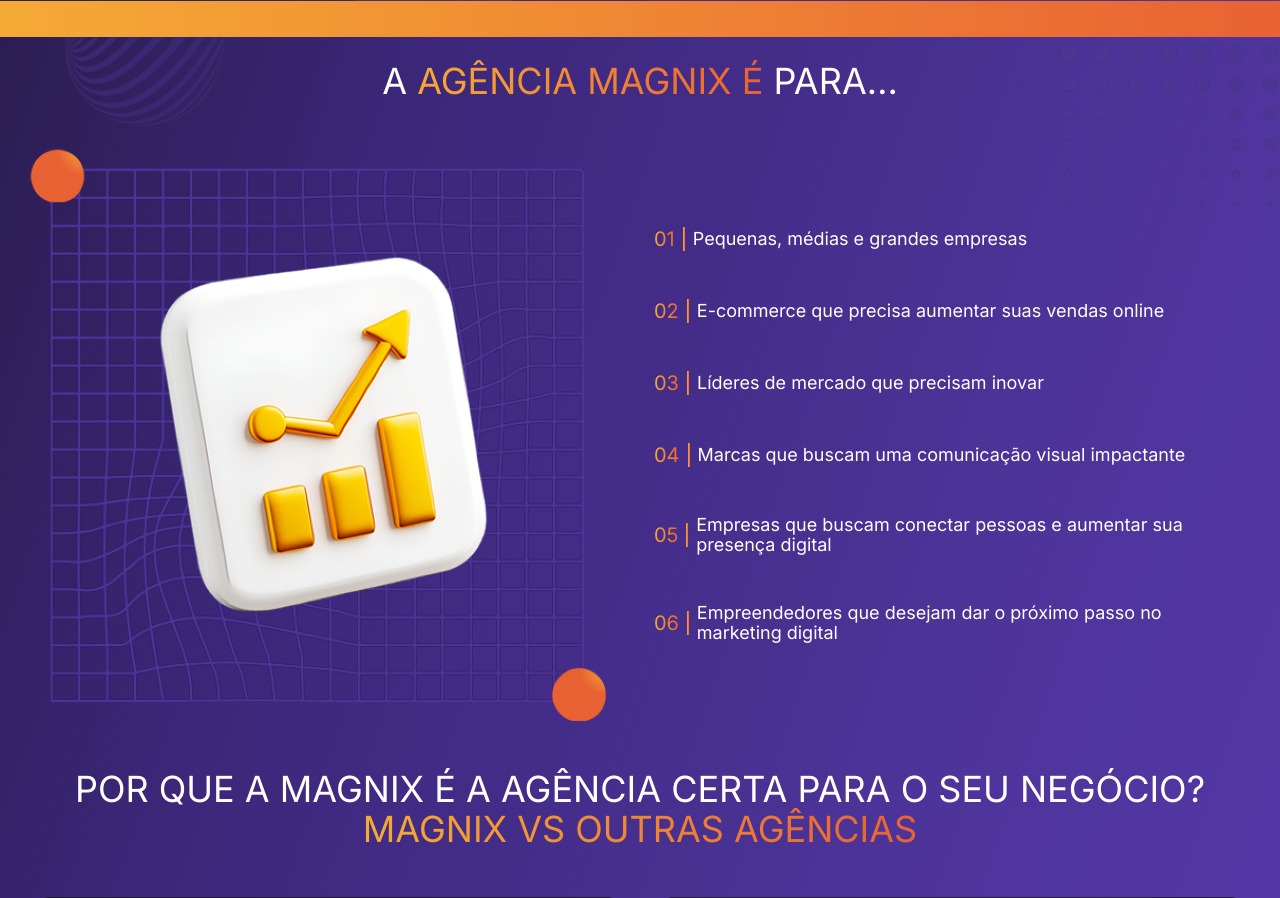
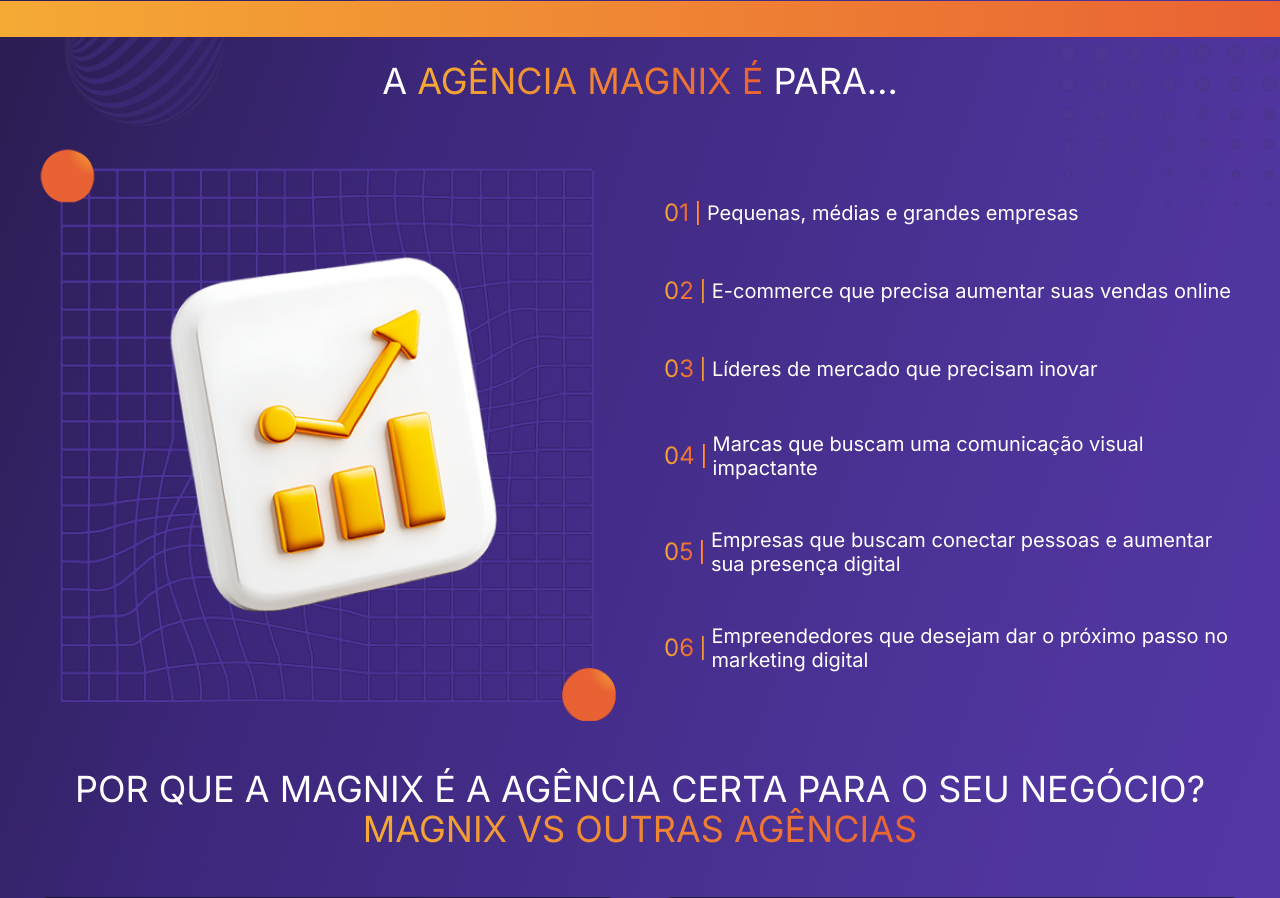
Before and after one commit to pedroeuzebiodev/agenciamagnix.com, a PHP site: page / in a window 1280 px wide. Shown: the part 2184-3082 px from the top of the page. Run offline with PHP 8.4, Linux system fonts and the light colour scheme.

Commit message:
Ajusta tamanho do conteúdo da seção de público alvo em telas maiores e menores

```diff
--- a/assets/css/pages/index/partials/target-audience-section.css
+++ b/assets/css/pages/index/partials/target-audience-section.css
@@ -67,7 +67,8 @@
   justify-content: center;
   gap: 4.8rem;
 
-  flex: 1;
+  width: 100%;
+  max-width: 57.6rem;
 }
 
 #target-audience-section
@@ -90,9 +91,9 @@
 
   color: transparent;
 
-  font-size: 2rem;
+  font-size: 2.4rem;
 
-  line-height: 2.4rem;
+  line-height: 3rem;
 }
 
 #target-audience-section
@@ -113,9 +114,9 @@
   p {
   color: var(--foreground);
 
-  font-size: 1.8rem;
+  font-size: 2rem;
 
-  line-height: 2rem;
+  line-height: 2.4rem;
 }
 
 @media (max-width: 768px) {
@@ -129,4 +130,26 @@
 
     line-height: 3.6rem;
   }
+
+  #target-audience-section
+    #wrapper-target-audiences
+    #target-audiences
+    .target-audience
+    h3 {
+    font-size: 2rem;
+
+    line-height: 2.4rem;
+  }
+
+  #target-audience-section
+    #wrapper-target-audiences
+    #target-audiences
+    .target-audience
+    p {
+    color: var(--foreground);
+
+    font-size: 1.8rem;
+
+    line-height: 2rem;
+  }
 }
```
